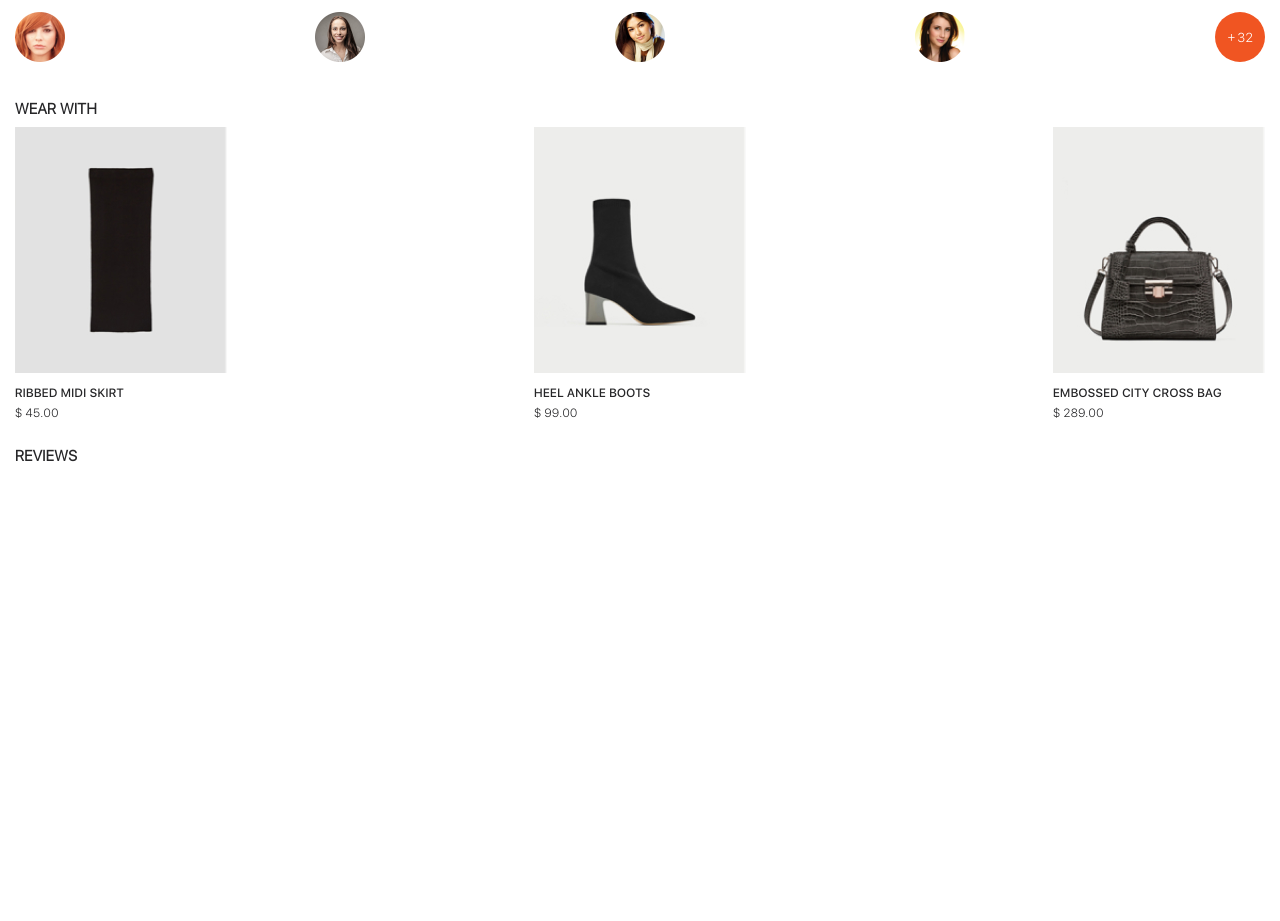
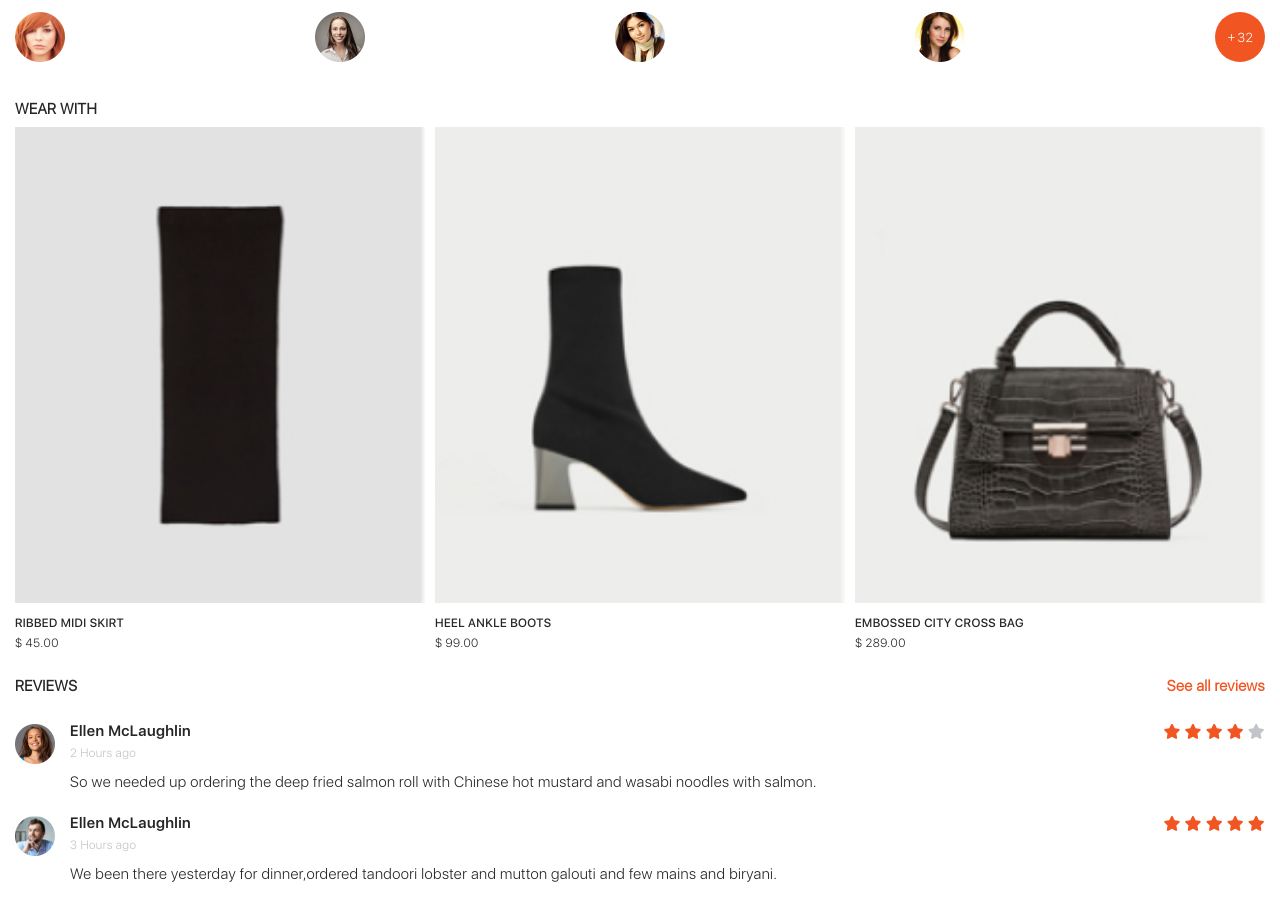
Before and after one commit to franz0406/mobile-shop, a plain HTML site: page details.html in a window 1280 px wide. Shown: the part 1024-1945 px from the top of the page. Before the commit the page ends 1528 px from the top, so only its background shows below. Drawn offline with nearby package versions, Linux system fonts and the light colour scheme.

Commit message:
detail page finish

```diff
--- a/css/details.css
+++ b/css/details.css
@@ -170,6 +170,7 @@ form > input::placeholder {
 .wear-with .wear-with-products figure {
     display: flex;
     flex-direction: column;
+    flex: 1;
 }
 .wear-with .wear-with-products figure+figure {
     margin-left: 10px;
@@ -191,3 +192,46 @@ form > input::placeholder {
 .wear-with .wear-with-products figure span {
     font-size:12px;
 }
+
+/* 리뷰 */
+.reviews {
+    position: relative;
+}
+.reviews > ul {
+    margin-top: 30px;
+}
+.reviews > ul > li {
+    display: flex;
+}
+.reviews > ul > li > img {
+    width: 40px;
+    height: 40px;
+    margin-right: 15px;
+}
+.reviews > ul > li > div {
+    flex:1;
+}
+.reviews > ul > li > div h6 {
+    display: flex;
+    align-items: center;
+    justify-content: space-between;
+    margin-bottom: 5px;
+    font-family: 'SF UI Display Semibold';
+    font-size: 15px;
+}
+.reviews > ul > li > div h6 span {
+    color:var(--font-light-gray);
+}
+.reviews > ul > li > div .time {
+    font-size:12px;
+    color:var(--font-light-gray);
+}
+.reviews > ul > li > div p {
+    padding: 13px 0 25px 0;
+}
+.reviews > .all-review {
+    position: absolute;
+    top: 0; right: 0;
+    color:var(--orange);
+    font-weight: bold;
+}
--- a/details.html
+++ b/details.html
@@ -5,11 +5,12 @@
     <meta http-equiv="X-UA-Compatible" content="IE=edge">
     <meta name="viewport" content="width=device-width, initial-scale=1.0, maximum-scale=1, user-scalable=no">
     <link rel="stylesheet" href="https://unpkg.com/swiper@8/swiper-bundle.min.css"/>
+    <link rel="stylesheet" href="https://cdnjs.cloudflare.com/ajax/libs/font-awesome/6.0.0/css/all.min.css" integrity="sha512-9usAa10IRO0HhonpyAIVpjrylPvoDwiPUiKdWk5t3PyolY1cOd4DSE0Ga+ri4AuTroPR5aQvXU9xC6qOPnzFeg==" crossorigin="anonymous" referrerpolicy="no-referrer" />
     <link rel="stylesheet" href="css/details.css">
     <script src="https://unpkg.com/swiper@8/swiper-bundle.min.js"></script>
     <script src="js/slider.js"></script>
     <script src="js/main.js"></script>
-    <script src="js/thumbnail_img.js"></script>
+    <script src="js/details.js"></script>
     <title>details - E-SHOP</title>
 </head>
 <body>
@@ -81,7 +82,7 @@
                 <div class="wear-with-products">
                     <figure>
                         <div>
-                            <img src="./images/wear_with_01.jpg" alt="product">
+                            <img src="./images/wear_with_01.jpg" alt="RIBBED MIDI SKIRT">
                         </div>
                         <figcaption>
                             <h5 class="h8">RIBBED MIDI SKIRT</h5>
@@ -90,7 +91,7 @@
                     </figure>
                     <figure>
                         <div>
-                            <img src="./images/wear_with_02.jpg" alt="product">
+                            <img src="./images/wear_with_02.jpg" alt="HEEL ANKLE BOOTS">
                         </div>
                         <figcaption>
                             <h5 class="h8">HEEL ANKLE BOOTS</h5>
@@ -99,7 +100,7 @@
                     </figure>
                     <figure>
                         <div>
-                            <img src="./images/wear_with_03.jpg" alt="product">
+                            <img src="./images/wear_with_03.jpg" alt="EMBOSSED CITY CROSS BAG">
                         </div>
                         <figcaption>
                             <h5 class="h8">EMBOSSED CITY CROSS BAG</h5>
@@ -110,6 +111,43 @@
             </div>
             <div class="reviews">
                 <h2>reviews</h2>
+                <ul>
+                    <li>
+                        <img src="./images/review_avatar_01.jpg" alt="reviewer">
+                        <div>
+                            <h6>
+                                Ellen McLaughlin
+                                <span class="rate" data-review-rate="4">
+                                    <i class="fas fa-star"></i>
+                                    <i class="fas fa-star"></i>
+                                    <i class="fas fa-star"></i>
+                                    <i class="fas fa-star"></i>
+                                    <i class="fas fa-star"></i>
+                                </span>
+                            </h6>
+                            <span class="time">2 Hours ago</span>
+                            <p>So we needed up ordering the deep fried salmon roll with Chinese hot mustard and wasabi noodles with salmon.</p>
+                        </div>
+                    </li>
+                    <li>
+                        <img src="./images/review_avatar_02.jpg" alt="reviewer">
+                        <div>
+                            <h6>
+                                Ellen McLaughlin
+                                <span class="rate" data-review-rate="5">
+                                    <i class="fas fa-star"></i>
+                                    <i class="fas fa-star"></i>
+                                    <i class="fas fa-star"></i>
+                                    <i class="fas fa-star"></i>
+                                    <i class="fas fa-star"></i>
+                                </span>
+                            </h6>
+                            <span class="time">3 Hours ago</span>
+                            <p>We been there yesterday for dinner,ordered tandoori lobster and mutton galouti and few mains and biryani.</p>
+                        </div>
+                    </li>
+                </ul>
+                <a href="#" class="all-review">See all reviews</a>
             </div>
         </section>
     </main>
--- /dev/null
+++ b/js/details.js
@@ -0,0 +1,26 @@
+window.addEventListener('DOMContentLoaded', function(){
+
+    // 썸네일 이미지 클릭시 메인 이미지 변경
+    const productImage = document.getElementById('product-img');
+    const thumbImage = document.querySelectorAll('.product-details .produc-thumb li img');
+
+    for(const item of thumbImage){
+        item.addEventListener('click', (e)=>{
+            const imageSrc = e.target.getAttribute('src');
+            productImage.setAttribute('src', imageSrc);
+        })
+    }
+
+    // 리뷰 별점
+    const reviewSection = document.querySelector('.reviews');
+    const reviewRating = reviewSection.querySelectorAll('.rate');
+
+    reviewRating.forEach((elem, idx)=>{
+        const rateIcon = elem.querySelectorAll('i');
+        const getRate = Number(elem.getAttribute('data-review-rate'));
+        for(let i = 0; i < getRate; i++){
+            rateIcon[i].style.color = "#f05522";
+        }
+    })
+
+})
--- a/js/thumbnail_img.js
+++ /dev/null
@@ -1,13 +0,0 @@
-window.addEventListener('DOMContentLoaded', function(){
-
-    const productImage = document.getElementById('product-img');
-    const thumbImage = document.querySelectorAll('.product-details .produc-thumb li img');
-
-    for(const item of thumbImage){
-        item.addEventListener('click', (e)=>{
-            const imageSrc = e.target.getAttribute('src');
-            productImage.setAttribute('src', imageSrc);
-        })
-    }
-
-})
```
Also changed, not shown: images/review_avatar_01.jpg (added), images/review_avatar_02.jpg (added).
